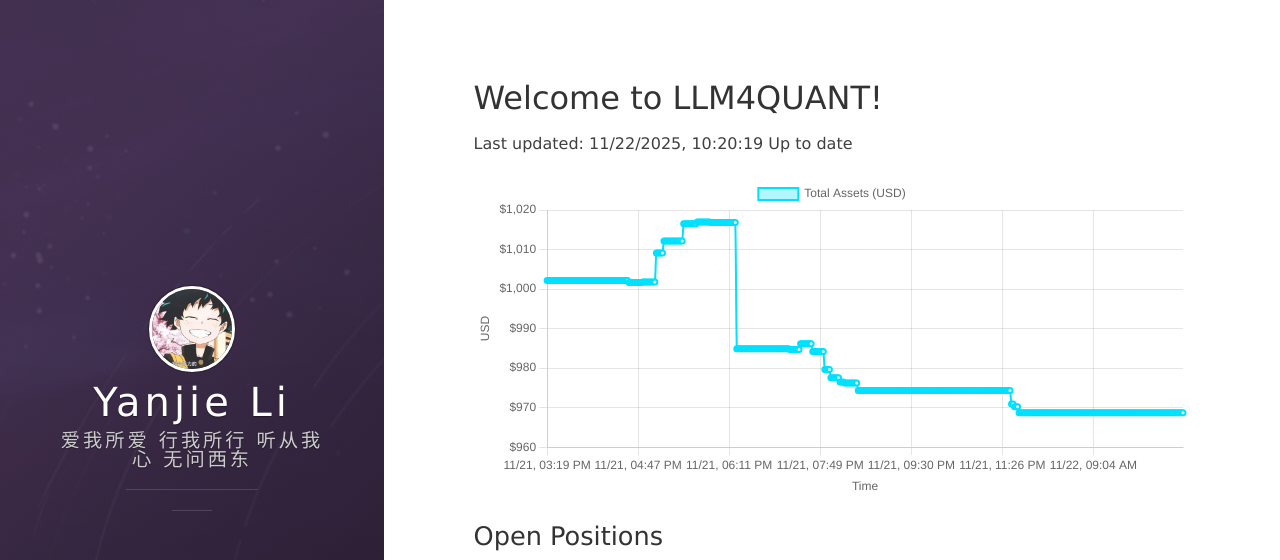
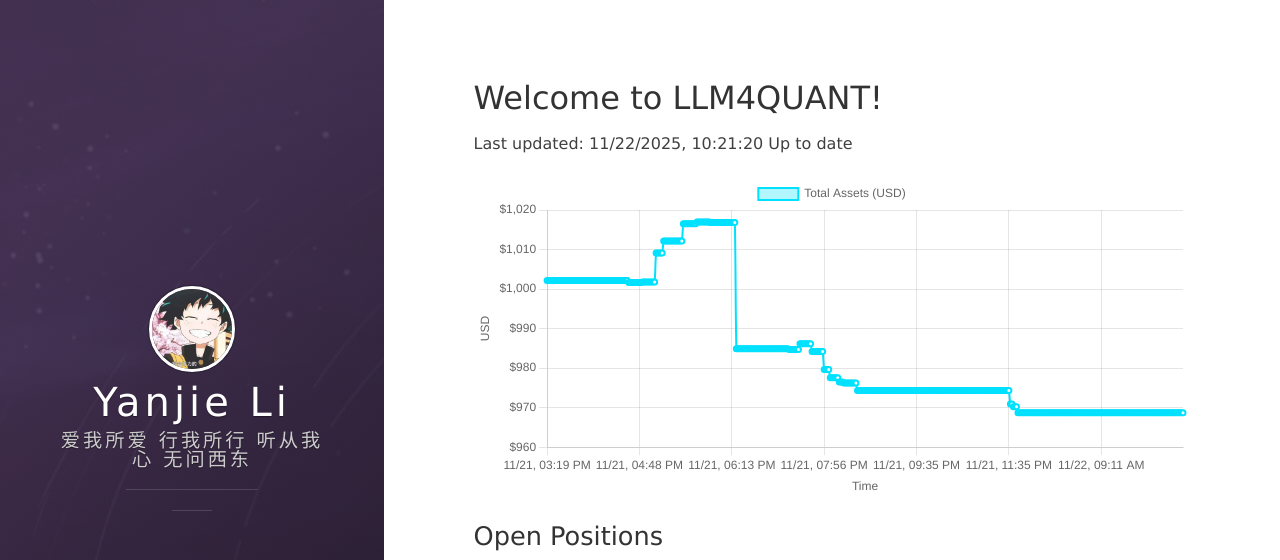
Before and after one commit to leeyegy/leeyegy.github.io, a Jekyll site: the page built from live-trading.html, in a window 1280 px wide and 1026 px high. Shown: the top 560 px of the window. Built offline with Jekyll 4.4.1, drawn with Linux system fonts in a browser that asks for light colours; nearby versions of some CDN libraries.

Commit message:
AccountMonitor: update balance history 2025-11-22T18:21:20+08:00

```diff
--- a/assets/data/binance/balance-history.json
+++ b/assets/data/binance/balance-history.json
@@ -1,5 +1,5 @@
 {
-  "generatedAt": "2025-11-22T18:20:19+08:00",
+  "generatedAt": "2025-11-22T18:21:20+08:00",
   "asset": "total_usd_value",
   "history": [
     {
@@ -1680,6 +1680,10 @@
     },
     {
       "timestamp": "2025-11-22T18:20:19+08:00",
+      "totalUsd": 968.69074819
+    },
+    {
+      "timestamp": "2025-11-22T18:21:20+08:00",
       "totalUsd": 968.69074819
     }
   ]
```
